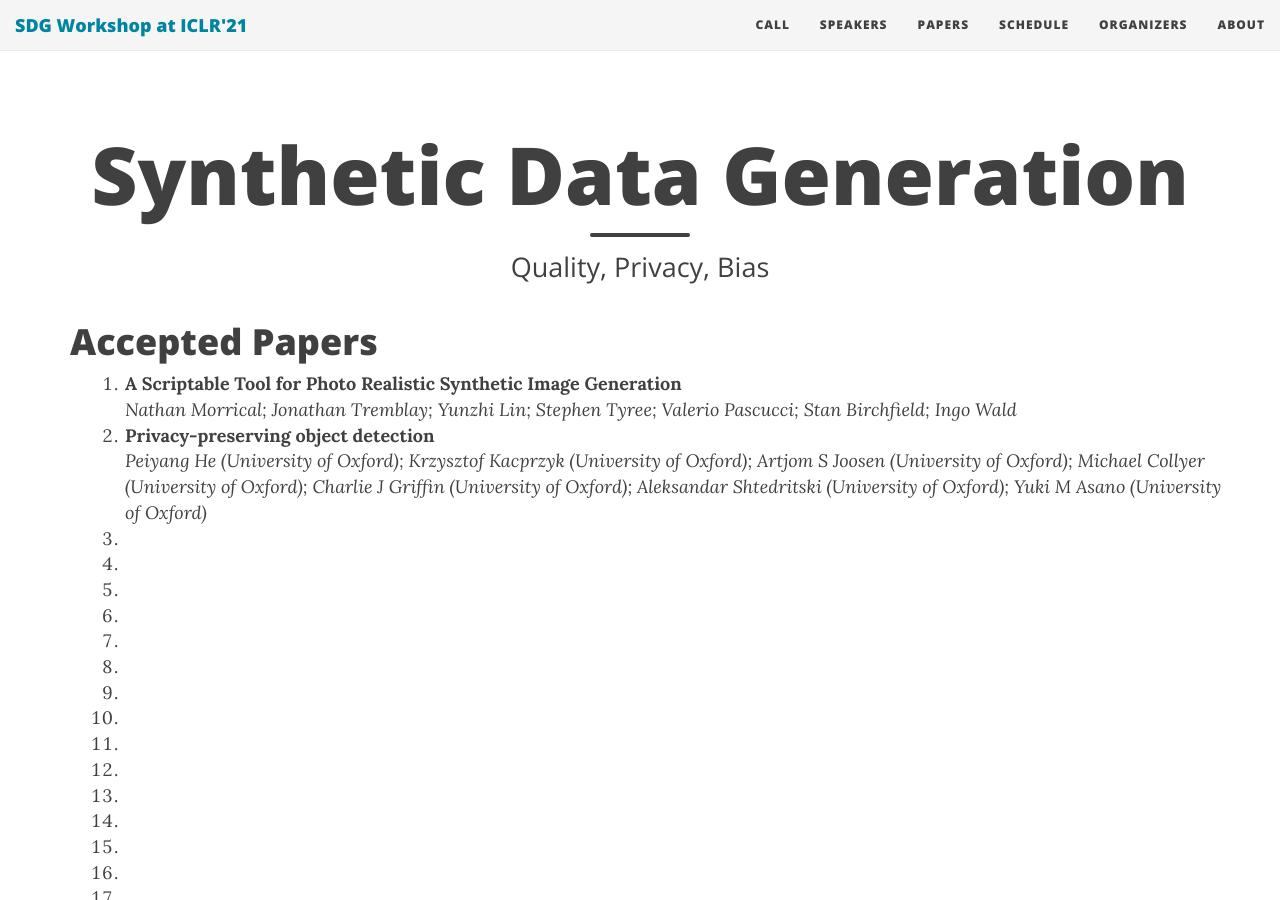
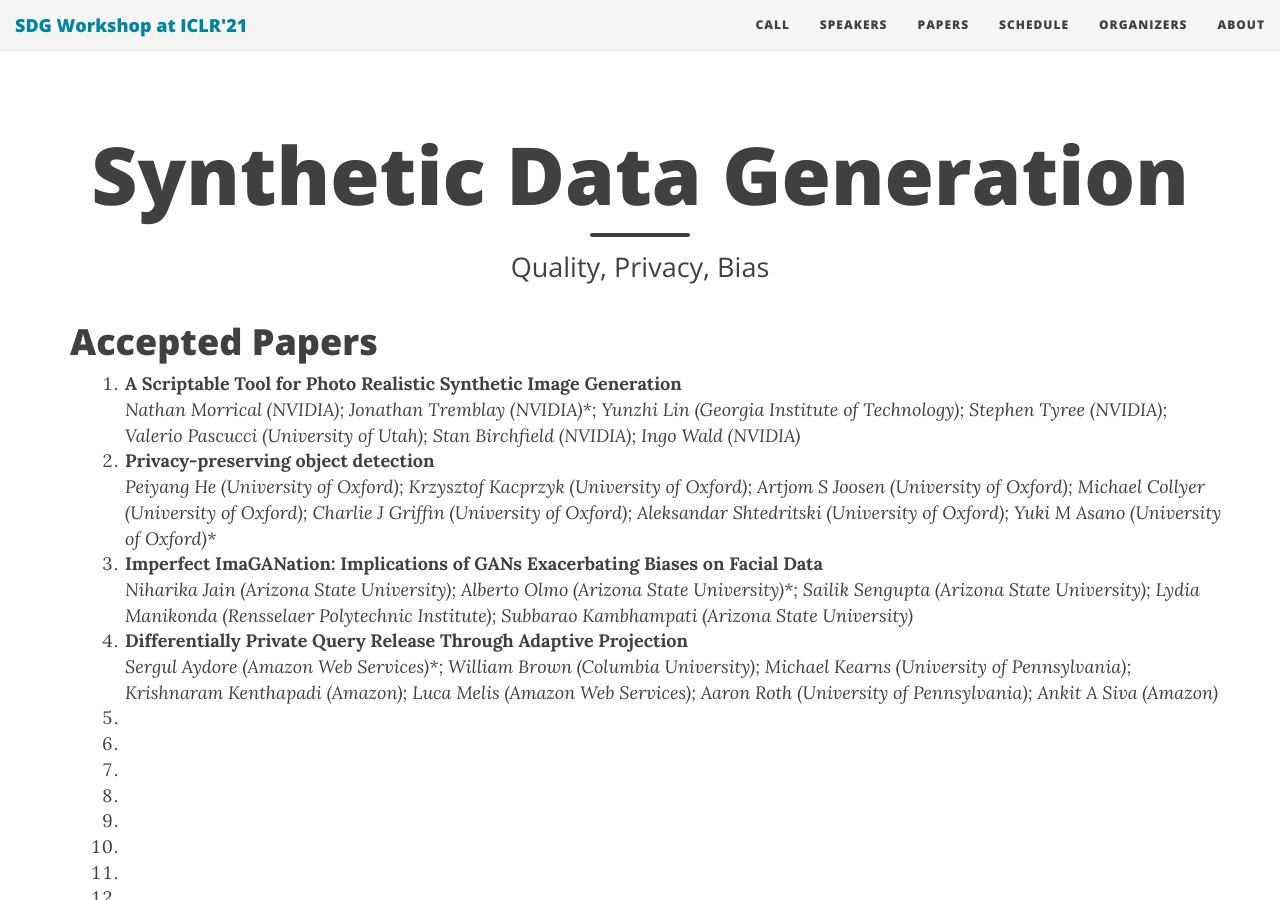
Before and after one commit to sdg-quality-privacy-bias/sdg-quality-privacy-bias.github.io, a Jekyll site: the page built from papers.md, in a window 1280 px wide and 900 px high. Built offline with Jekyll 4.4.1, drawn with Linux system fonts in a browser that asks for light colours; nearby versions of some CDN libraries.

Commit message:
Update papers.yml

```diff
--- a/_data/papers.yml
+++ b/_data/papers.yml
@@ -1,21 +1,21 @@
 paper_3:
-  authors: "Nathan Morrical; Jonathan Tremblay; Yunzhi Lin; Stephen Tyree; Valerio Pascucci; Stan Birchfield; Ingo Wald"
+  authors: "Nathan Morrical (NVIDIA); Jonathan Tremblay (NVIDIA)*; Yunzhi Lin (Georgia Institute of Technology); Stephen Tyree (NVIDIA); Valerio Pascucci (University of Utah); Stan Birchfield (NVIDIA); Ingo Wald (NVIDIA)"
   title: "A Scriptable Tool for Photo Realistic Synthetic Image Generation"
   alt_url: ""
 
 paper_4:
-  authors: "Peiyang He (University of Oxford); Krzysztof Kacprzyk (University of Oxford); Artjom S Joosen (University of Oxford); Michael Collyer (University of Oxford); Charlie J Griffin (University of Oxford); Aleksandar Shtedritski (University of Oxford); Yuki M Asano (University of Oxford)"
+  authors: "Peiyang He (University of Oxford); Krzysztof Kacprzyk (University of Oxford); Artjom S Joosen (University of Oxford); Michael Collyer (University of Oxford); Charlie J Griffin (University of Oxford); Aleksandar Shtedritski (University of Oxford); Yuki M Asano (University of Oxford)*"
   title: "Privacy-preserving object detection"
   alt_url: ""
 
 paper_6:
-  authors: ""
-  title: ""
+  authors: "Niharika Jain (Arizona State University); Alberto Olmo (Arizona State University)*; Sailik Sengupta (Arizona State University); Lydia Manikonda (Rensselaer Polytechnic Institute); Subbarao Kambhampati (Arizona State University)"
+  title: "Imperfect ImaGANation: Implications of GANs Exacerbating Biases on Facial Data"
   alt_url: ""
 
 paper_8:
-  authors: ""
-  title: ""
+  authors: "Sergul Aydore (Amazon Web Services)*; William Brown (Columbia University); Michael Kearns (University of Pennsylvania); Krishnaram Kenthapadi (Amazon); Luca Melis (Amazon Web Services); Aaron Roth (University of Pennsylvania); Ankit A Siva (Amazon)"
+  title: "Differentially Private Query Release Through Adaptive Projection"
   alt_url: ""
 
 paper_10:
```
